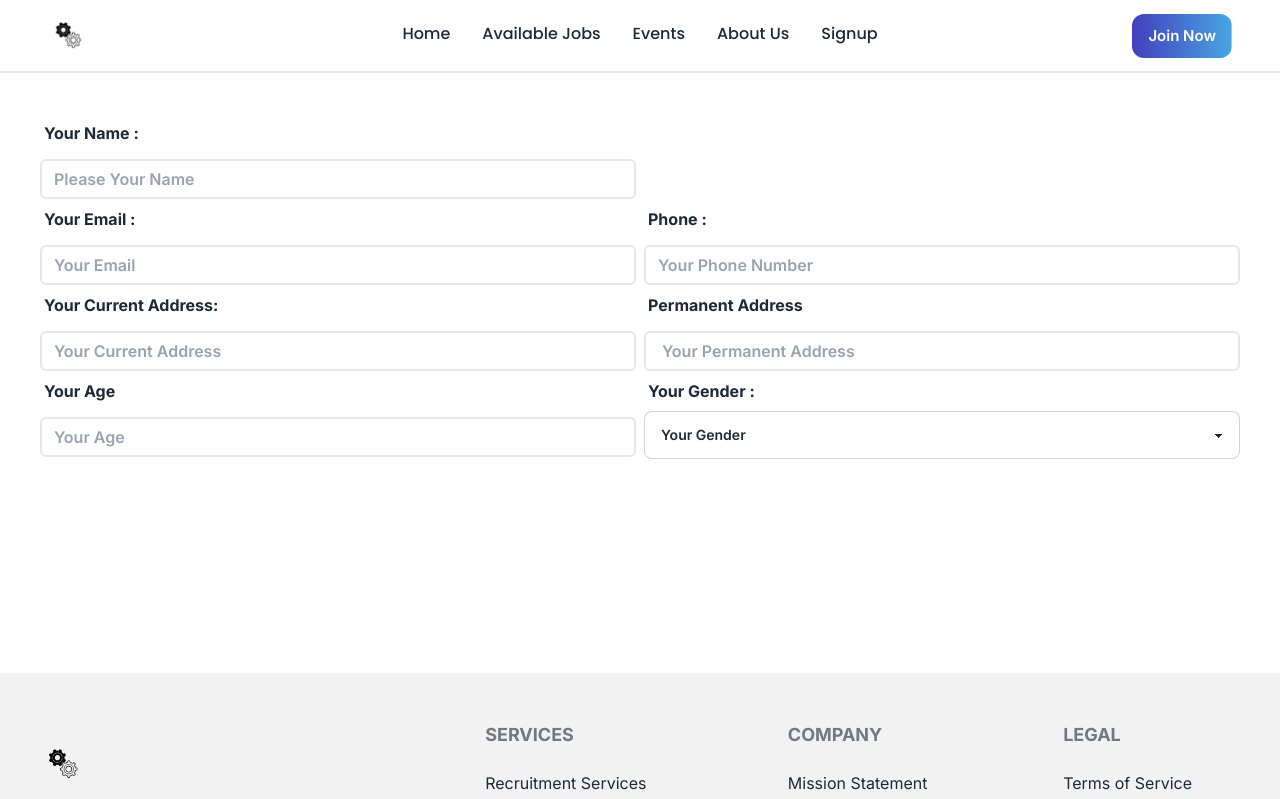
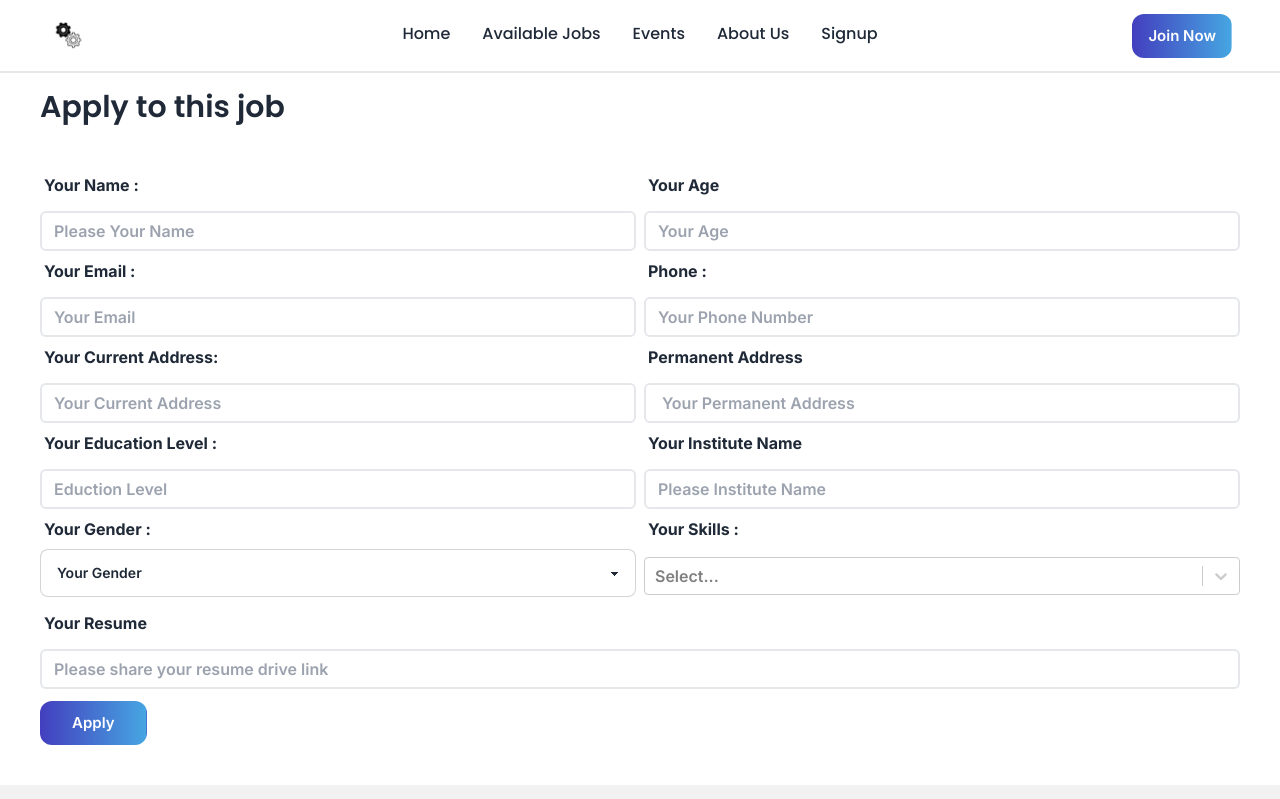
Before and after one commit to mursalinmirme/unity-spark, a React (Vite) app: page /apply-job/1 in a window 1280 px wide. Shown: the top 799 px of the page. Built offline with nearby package versions, Linux system fonts and the light colour scheme; no server answers.

Commit message:
[ApplyJobs: Completed]

```diff
--- a/src/hooks/useAxiosPublic.jsx
+++ b/src/hooks/useAxiosPublic.jsx
@@ -3,6 +3,7 @@ import axios from "axios";
 const useAxiosPublic = () => {
   const axiosPublic = axios.create({
     baseURL: "http://localhost:5000",
+    withCredentials: true,
   });
   return axiosPublic;
 };
--- a/src/pages/DashboardPages/UserProfile/UserProfile.jsx
+++ b/src/pages/DashboardPages/UserProfile/UserProfile.jsx
@@ -228,7 +228,7 @@ const UserProfile = () => {
             <span
               key={index}
               className="mr-2 text-primary bg-[#d0d8e0] py-1 px-3 rounded-full text-sm font-medium">
-              {skill?.value},
+              {skill?.label}
             </span>
           )) || "N/A"}
         </label>
--- a/src/pages/availableJobs/ApplyJobs.jsx
+++ b/src/pages/availableJobs/ApplyJobs.jsx
@@ -1,30 +1,84 @@
 import { useParams } from "react-router-dom";
-import { useForm } from "react-hook-form";
-import download_icon from "../../assets/images/download-Icon.png";
+import { Controller, useForm } from "react-hook-form";
 import { useContext, useEffect, useState } from "react";
 import axios from "axios";
 import { AuthContext } from "../../Provider/AuthProvider";
+import Select from "react-select";
+import useAxiosSecure from "../../hooks/useAxiosSecure";
+import toast from "react-hot-toast";
+import useAxiosPublic from "../../hooks/useAxiosPublic";
 
 const ApplyJobs = () => {
   const [users, setUsers] = useState(null);
   const { user } = useContext(AuthContext);
+  const axiosSecure = useAxiosSecure();
+  const axiosPublic = useAxiosPublic();
   // User Data Get
   useEffect(() => {
-    axios.get(`http://localhost:5000/users/${user?.email}`).then((res) => {
+    axiosPublic.get(`/users/${user?.email}`).then((res) => {
       setUsers(res?.data);
     });
-  }, [user?.email, setUsers]);
+  }, [axiosPublic, user?.email]);
   const { id } = useParams();
 
-  console.log(users);
+  const skillsArray = [
+    { value: "JavaScript", label: "JavaScript" },
+    { value: "React", label: "React.js" },
+    { value: "HTML", label: "HTML" },
+    { value: "Next", label: "Next.js" },
+    { value: "MongoDB", label: "MongoDB" },
+    { value: "MySQL", label: "MySQL" },
+    { value: "Mongoose", label: "Mongoose" },
+  ];
 
-  const { register, handleSubmit } = useForm();
+  const { register, handleSubmit, control, reset } = useForm();
 
-  const onSubmit = (data) => console.log(data);
+  const onSubmit = (data) => {
+    // let skillsArray = [];
+    // data?.skills?.map((skill) => {
+    //   skillsArray.push(skill.label);
+    // });
+    // {
+    //   skillsArray.length === 0 &&
+    //     users?.skills?.map((skill) => {
+    //       skillsArray.push(skill);
+    //     });
+    // }
+    // data?.skills?.map((skill) => {
+    //   skillsArray.push(skill.label);
+    // });
+
+    const userInfo = {
+      name: data?.name || users?.name,
+      email: user?.email,
+      applied_job_id: id,
+      phone: data?.number || users?.phone,
+      age: data?.age || users?.age,
+      gender: data?.gender || users?.gender,
+      current_address: data?.current || users?.current_address,
+      permanent_address: data?.permanent || users?.permanent_address,
+      institute_name: data?.institute_name || users?.institute_name,
+      education_level: data?.education_level || users?.education_level,
+      skills: data.skills || users?.skills,
+      image: users?.image,
+      resume_link: data.resume || users?.resume_link,
+    };
+
+    axiosPublic
+      .post("/job_applications", userInfo)
+      .then(() => {
+        reset();
+        toast.success("Applied Successfully");
+      })
+      .catch((error) => {
+        toast.error(error.message);
+      });
+  };
 
   return (
     <div>
-      <form onSubmit={handleSubmit(onSubmit)} className="mt-10">
+      <h3 className="mt-4 text-3xl font-semibold">Apply to this job</h3>
+      <form onSubmit={handleSubmit(onSubmit)} className="my-10">
         <div className="grid md:grid-cols-2 gap-2">
           {/* name field */}
           <label>
@@ -39,6 +93,19 @@ const ApplyJobs = () => {
             />
           </label>
           {/* Name field End */}
+
+          {/* Age */}
+          <label>
+            <div className="label">
+              <span className="font-bold font-inter"> Your Age</span>
+            </div>
+            <input
+              type="age"
+              {...register("age")}
+              placeholder="Your Age"
+              defaultValue={users?.age}
+            />
+          </label>
         </div>
         <div className="grid md:grid-cols-2 gap-2">
           {/* Email field */}
@@ -103,29 +170,46 @@ const ApplyJobs = () => {
         </div>
 
         <div className="grid md:grid-cols-2 gap-2">
-          {/* Age field */}
+          {/* Education Level*/}
           <label>
             <div className="label">
-              <span className="font-bold font-inter"> Your Age</span>
+              <span className="font-bold font-inter">
+                {" "}
+                Your Education Level :
+              </span>
             </div>
             <input
-              className=""
-              type="age"
-              {...register("age")}
-              placeholder="Your Age"
-              defaultValue={users?.age}
+              type="text"
+              {...register("education_level")}
+              placeholder="Eduction Level"
+              defaultValue={users?.education_level}
             />
           </label>
-          {/* Age field End */}
 
-          {/* Your Gender Select */}
+          {/* Institute */}
+          <label>
+            <div className="label">
+              <span className="font-bold font-inter"> Your Institute Name</span>
+            </div>
+            <input
+              type="text"
+              {...register("institute_name")}
+              placeholder="Please Institute Name"
+              defaultValue={users?.institute_name}
+            />
+          </label>
+        </div>
+
+        <div className="grid md:grid-cols-2 gap-2">
+          {/* Age field */}
+
           <label>
             <div className="label">
               <span className="font-bold font-inter"> Your Gender :</span>
             </div>
             <select
               defaultValue="default"
-              className="select select-bordered w-full "
+              className="select select-bordered w-full h-[20px]"
               {...register("gender", {
                 required: true,
               })}>
@@ -136,7 +220,44 @@ const ApplyJobs = () => {
               <option value="female">Female</option>
             </select>
           </label>
+          {/* Age field End */}
+
+          {/* Select skills*/}
+          <label>
+            <div className="label">
+              <span className="font-bold font-inter"> Your Skills :</span>
+            </div>
+            <Controller
+              name="skills"
+              control={control}
+              render={({ field }) => (
+                <Select
+                  className="py-2"
+                  {...field}
+                  options={skillsArray}
+                  isMulti
+                />
+              )}
+            />
+          </label>
         </div>
+
+        {/* Resume field */}
+        <label>
+          <div className="label">
+            <span className="font-bold font-inter">Your Resume</span>
+          </div>
+          <input
+            type="text"
+            {...register("resume")}
+            placeholder="Please share your resume drive link"
+            defaultValue={users?.resume_link}
+          />
+        </label>
+
+        <button type="submit" className="bg-[#433ebe] mt-3 px-8">
+          Apply
+        </button>
       </form>
     </div>
   );
--- a/src/pages/components/Dashboard/JobAds/AddJobs.jsx
+++ b/src/pages/components/Dashboard/JobAds/AddJobs.jsx
@@ -121,10 +121,10 @@ const AddJobs = () => {
 
   return (
     <div className="font-inter">
-      <h3 className=" text-3xl font-semibold">Add a new job ad</h3>
+      <h3 className="text-3xl font-semibold">Add a new job ad</h3>
 
       <div>
-        <form onSubmit={handleSubmit(onSubmit)}>
+        <form className="mt-10" onSubmit={handleSubmit(onSubmit)}>
           {/* Job Title */}
           <div className="form-control">
             <label className="label">
```
